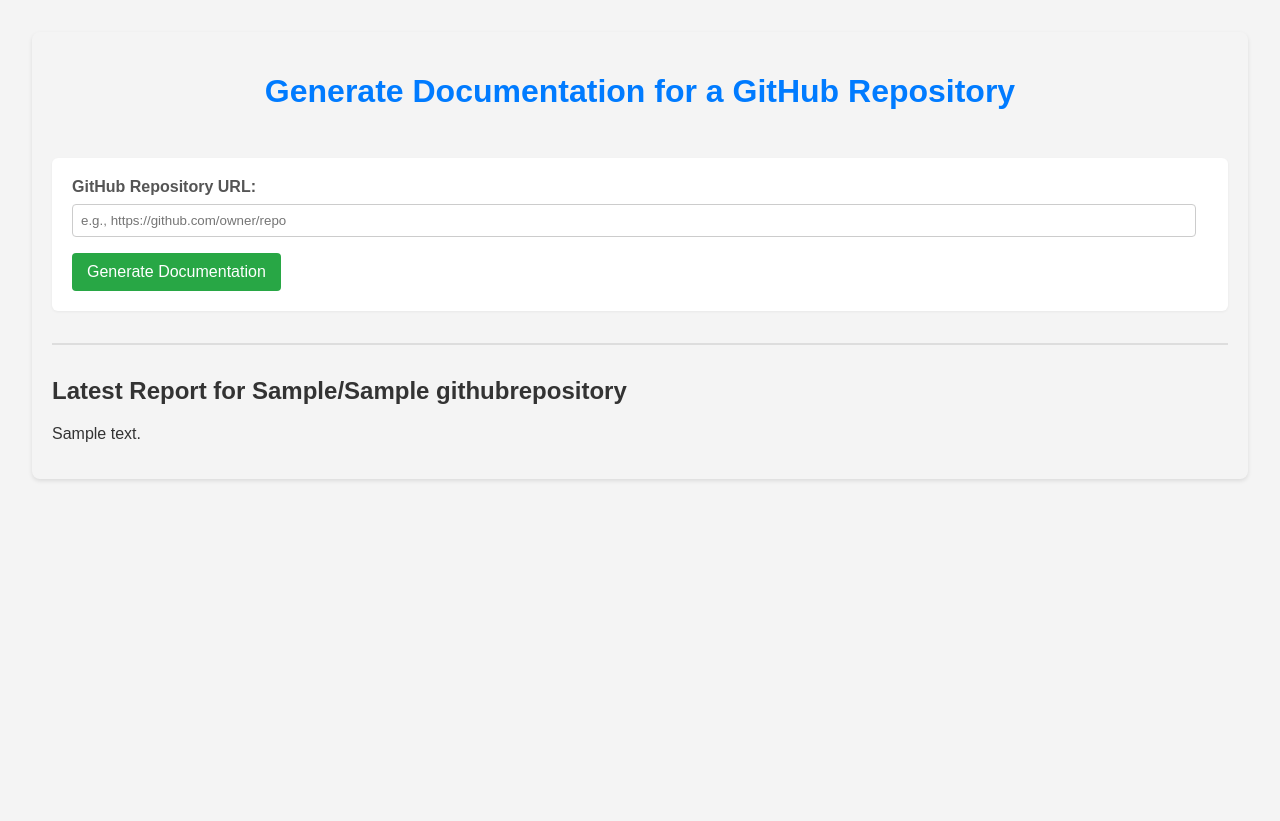
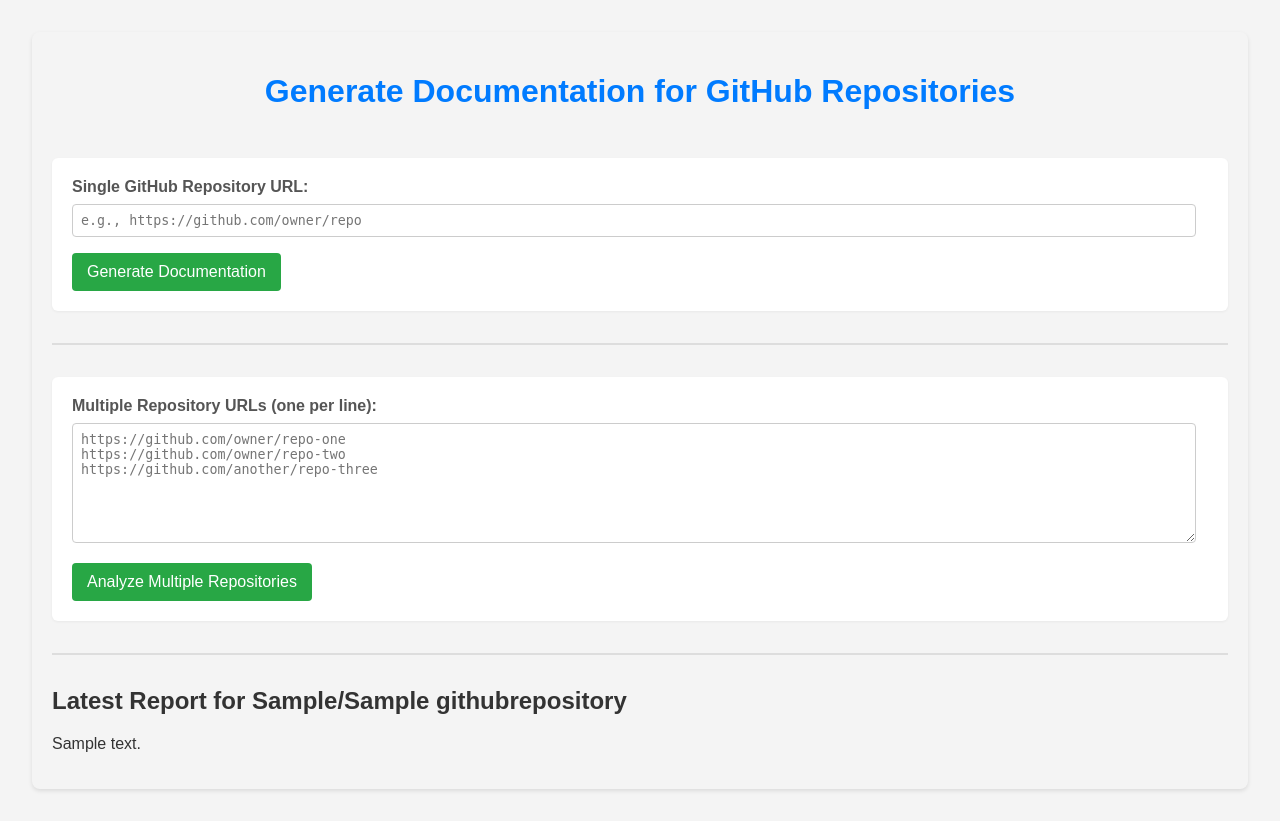
Before and after one commit to OmarMWarraich/mcp_integration, a Django app: page / in a window 1280 px wide. Before the commit the page ends 481 px from the top, so only its background shows below. Run offline with Django 5.2, Linux system fonts and the light colour scheme; tables that the repository leaves empty hold one stand-in row (values such as "Sample post"); parts of the project's set-up code (start-up, migrations or seed data) failed here and were passed over.

Commit message:
feat: Add support for batch processing of multiple GitHub repository URLs in documentation generation

```diff
--- a/mcp_manager/templates/mcp_manager/documentation_interface.html
+++ b/mcp_manager/templates/mcp_manager/documentation_interface.html
@@ -47,12 +47,31 @@
             color: #555;
         }
 
-        input[type="url"] {
+        input[type="url"], textarea {
             width: calc(100% - 12px);
             padding: 8px;
             border: 1px solid #ccc;
             border-radius: 4px;
             box-sizing: border-box;
+            font-family: monospace;
+        }
+
+        textarea {
+            min-height: 120px;
+            resize: vertical;
+        }
+
+        .repo-list {
+            list-style: none;
+            padding: 0;
+        }
+
+        .repo-list li {
+            background: #fff;
+            border: 1px solid #ddd;
+            border-radius: 4px;
+            padding: 8px 12px;
+            margin-bottom: 6px;
         }
 
         button[type="submit"] {
@@ -86,21 +105,51 @@
     </style>
 </head>
 <body>
-    <h1>Generate Documentation for a GitHub Repository</h1>
+    <h1>Generate Documentation for GitHub Repositories</h1>
 
     {% if error %}
         <p style="color: red;">{{ error }}</p>
     {% endif %}
 
-        <form method="post" action="{% url 'generate_documentation' %}">
+    <form method="post" action="{% url 'generate_documentation' %}">
         {% csrf_token %}
         <div>
-            <label for="repo_url">GitHub Repository URL:</label>
+            <label for="repo_url">Single GitHub Repository URL:</label>
             <input type="url" id="repo_url" name="repo_url" size="60" placeholder="e.g., https://github.com/owner/repo">
         </div>
         <button type="submit">Generate Documentation</button>
     </form>
+
     <hr>
+
+    <form method="post" action="{% url 'generate_documentation_multiple' %}">
+        {% csrf_token %}
+        <div>
+            <label for="repo_urls">Multiple Repository URLs (one per line):</label>
+            <textarea id="repo_urls" name="repo_urls" placeholder="https://github.com/owner/repo-one&#10;https://github.com/owner/repo-two&#10;https://github.com/another/repo-three"></textarea>
+        </div>
+        <button type="submit">Analyze Multiple Repositories</button>
+    </form>
+    <hr>
+
+    {% if task_id %}
+        <h2>Async Task Submitted</h2>
+        <p>Task ID: <code>{{ task_id }}</code></p>
+        <p>Status: <code id="task-status">{{ task_status|default:"PENDING" }}</code></p>
+        <p><a href="{% url 'crew_status' task_id %}">View JSON status</a></p>
+    {% endif %}
+
+    {% if repos_submitted %}
+        <h2>Batch Analysis Submitted</h2>
+        <p>Task ID: <code>{{ batch_task_id }}</code></p>
+        <p>Repositories:</p>
+        <ul class="repo-list">
+            {% for r in repos_submitted %}
+                <li>{{ r.owner }}/{{ r.repo }}</li>
+            {% endfor %}
+        </ul>
+        <p><a href="{% url 'crew_status' batch_task_id %}">View JSON status</a></p>
+    {% endif %}
 
     {% if documentation %}
         <h2>
--- a/mcp_manager/urls.py
+++ b/mcp_manager/urls.py
@@ -7,6 +7,7 @@
 urlpatterns = [
     path('', views.documentation_interface, name='documentation_interface'),
     path('generate/', views.generate_documentation, name='generate_documentation'),
+    path('generate-multiple/', views.generate_documentation_multiple, name='generate_documentation_multiple'),
     path('run-crew/', views.run_crew, name='run_crew'),
     path('crew-status/<str:task_id>/', views.crew_status, name='crew_status'),
 ]
--- a/mcp_manager/views.py
+++ b/mcp_manager/views.py
@@ -133,6 +133,55 @@
     return render(request, 'mcp_manager/documentation_interface.html', context)
 
 
+@require_http_methods(["POST"])
+def generate_documentation_multiple(request):
+    """Parse multiple GitHub URLs from textarea and dispatch a Celery batch task."""
+    urls_text = request.POST.get("repo_urls", "").strip()
+    if not urls_text:
+        return render(
+            request,
+            "mcp_manager/documentation_interface.html",
+            {"error": "Please provide at least one repository URL."},
+        )
+
+    repos = []
+    errors = []
+    for line in urls_text.splitlines():
+        line = line.strip()
+        if not line:
+            continue
+        try:
+            owner, repo_name = extract_owner_repo(line)
+            repos.append({"owner": owner, "repo": repo_name})
+        except ValueError as e:
+            errors.append(f"{line}: {e}")
+
+    if errors:
+        return render(
+            request,
+            "mcp_manager/documentation_interface.html",
+            {"error": "Invalid URL(s): " + "; ".join(errors)},
+        )
+
+    if not repos:
+        return render(
+            request,
+            "mcp_manager/documentation_interface.html",
+            {"error": "No valid repository URLs found."},
+        )
+
+    task = run_multiple_crews_task.delay(repos)  # type: ignore
+    return render(
+        request,
+        "mcp_manager/documentation_interface.html",
+        {
+            "batch_task_id": task.id,
+            "repos_submitted": repos,
+            "task_status": "PENDING",
+        },
+    )
+
+
 @csrf_exempt
 @require_http_methods(["POST"])
 def run_crew(request):
```
